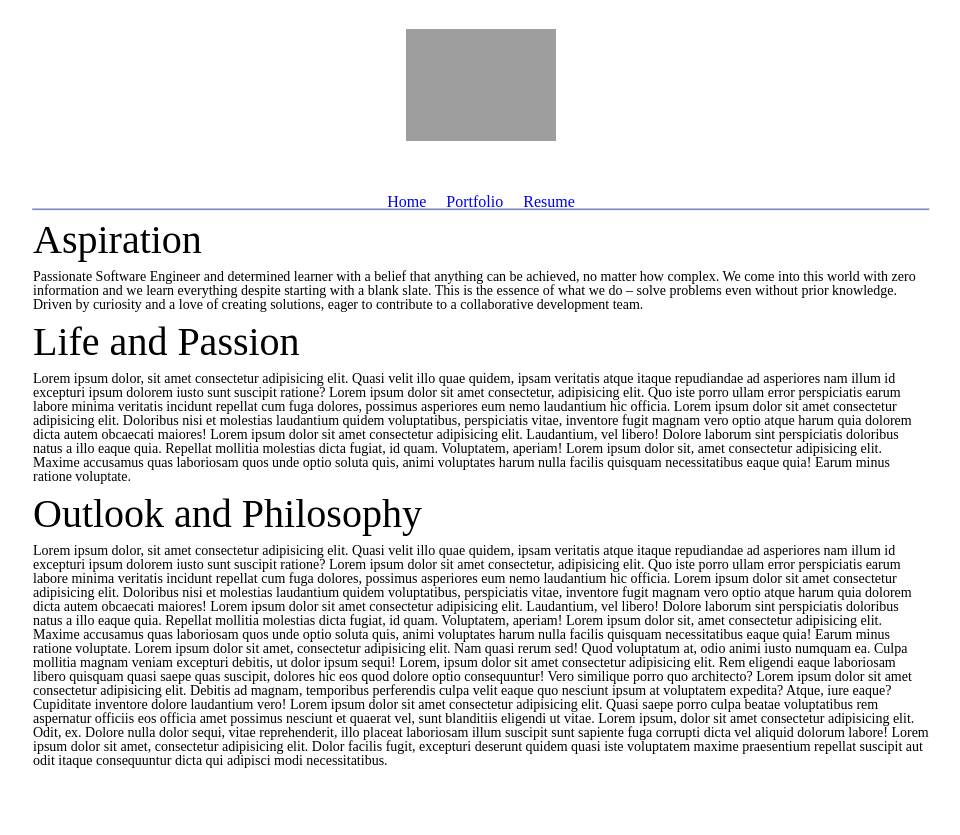
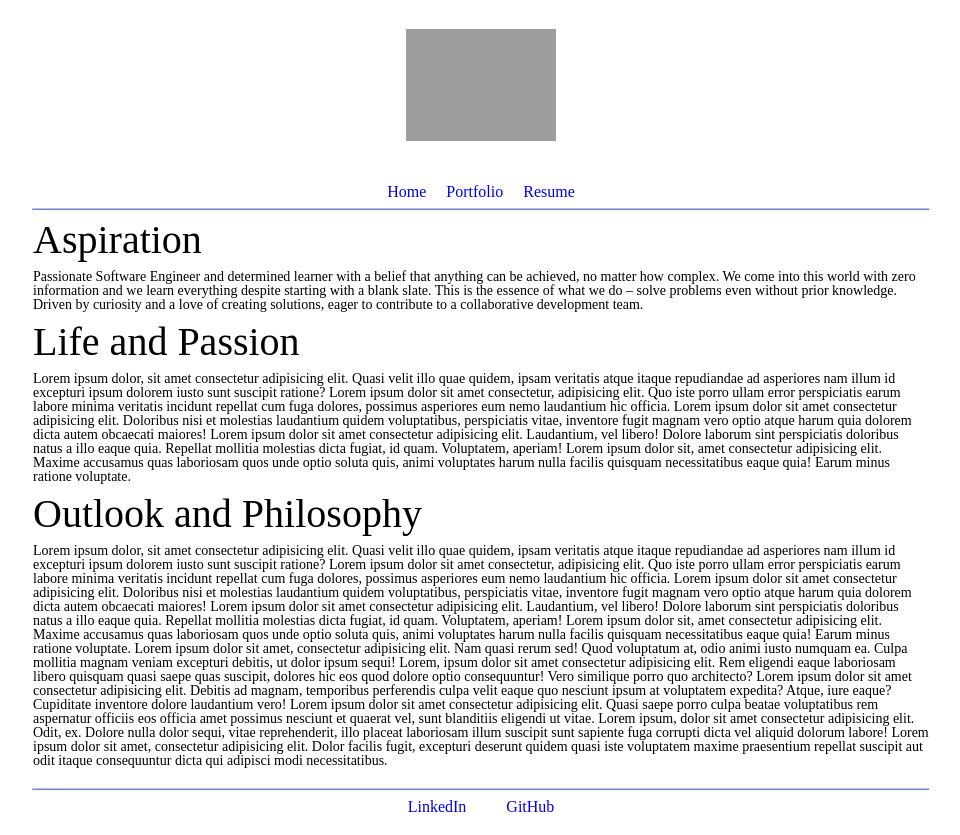
Before and after one commit to leonardmoses/leonardmoses-frontend, a Next.js app: page /Home in a window 1280 px wide. Shown: the whole page, without its empty margins (159-1119 px from the left). Before the commit the page ends 800 px from the top, so only its background shows below. Built offline with nearby package versions, Linux system fonts and the light colour scheme; grey boxes are pictures that could not be loaded.

Commit message:
Added Footer. Background attachment fixed. Cleaner Padding and margins.

```diff
--- a/components/Footer.js
+++ b/components/Footer.js
@@ -0,0 +1,18 @@
+import styles from "./Footer.module.scss"
+
+const Footer = () => {
+    return (
+
+        <div className={styles.main}>
+            <hr/>
+            <div className={styles.Links}>
+                <ul>
+                    <li><a href="https://www.linkedin.com/in/leonard-moses/" target="#">LinkedIn</a></li>
+                    <li><a href="https://github.com/leonardmoses" target="#2">GitHub</a></li>
+                </ul>
+            </div>
+        </div>
+     );
+}
+
+export default Footer;
--- /dev/null
+++ b/components/Footer.module.scss
@@ -0,0 +1,34 @@
+@import "../styles/Variables.scss" ;
+
+
+.main {
+    // background-color: coral;
+    margin: 20px 0 0 0;
+    // padding: 0 0 20px 0;
+
+    hr {
+        opacity: 0.6;
+        width: 70%;
+        height: 1px;
+        background-color: $persianblue;
+    }
+
+    .Links {
+        // background-color: lightblue;
+        padding: 0 0 20px 0;
+        width: max-content;
+        margin: 0 auto;
+
+        ul {
+            // background-color: lightgreen;
+            width: max-content;
+
+            li {
+                // background-color: lightskyblue;
+                width: max-content;
+                display: inline;
+                padding: 0 20px;
+            }
+        }
+    }
+}
--- a/components/Header.module.scss
+++ b/components/Header.module.scss
@@ -32,7 +32,7 @@
     .links {
         // background-color: blue;
         width: 100%;
-        bottom: 0px;
+        bottom: 10px;
         position: absolute;
         margin: 0 auto;
 
--- a/components/Layout.js
+++ b/components/Layout.js
@@ -1,4 +1,5 @@
 import Header from "./Header";
+import Footer from "./Footer";
 
 
 const Layout = ({children}) => {
@@ -6,6 +7,7 @@ const Layout = ({children}) => {
         <div>
             <Header />
             {children}
+            <Footer />
         </div>
      );
 }
--- a/pages/Portfolio.js
+++ b/pages/Portfolio.js
@@ -7,7 +7,6 @@ function Portfolio() {
     return (
         <Layout>
             <main>
-                <h1>Portfolio</h1>
 
 
             </main>
--- a/pages/Resume.js
+++ b/pages/Resume.js
@@ -6,7 +6,7 @@ import Layout from "../components/Layout";
 function Resume() {
     return (
         <Layout>
-            <h1>Resume</h1>
+
 
         </Layout>
      );
```
